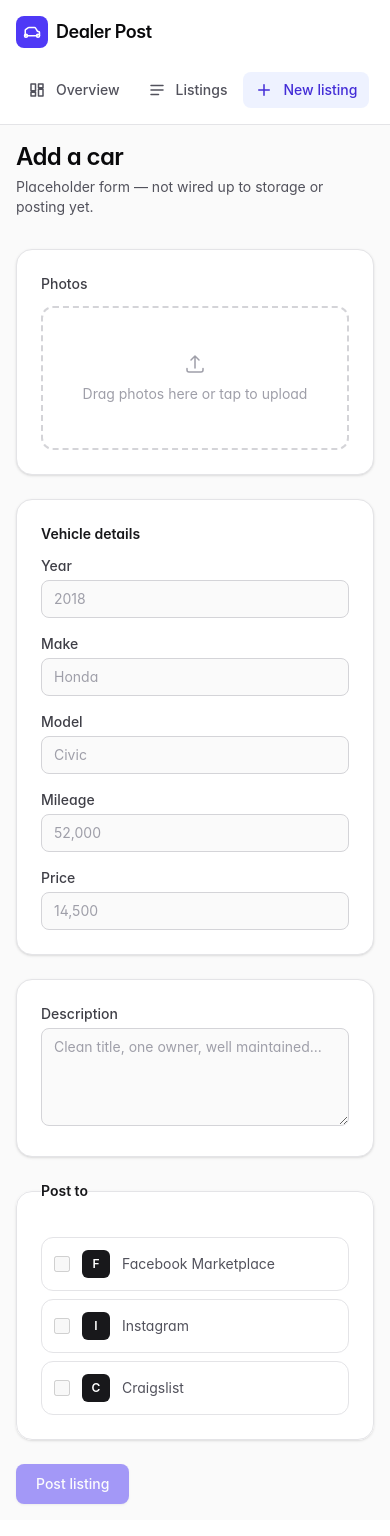
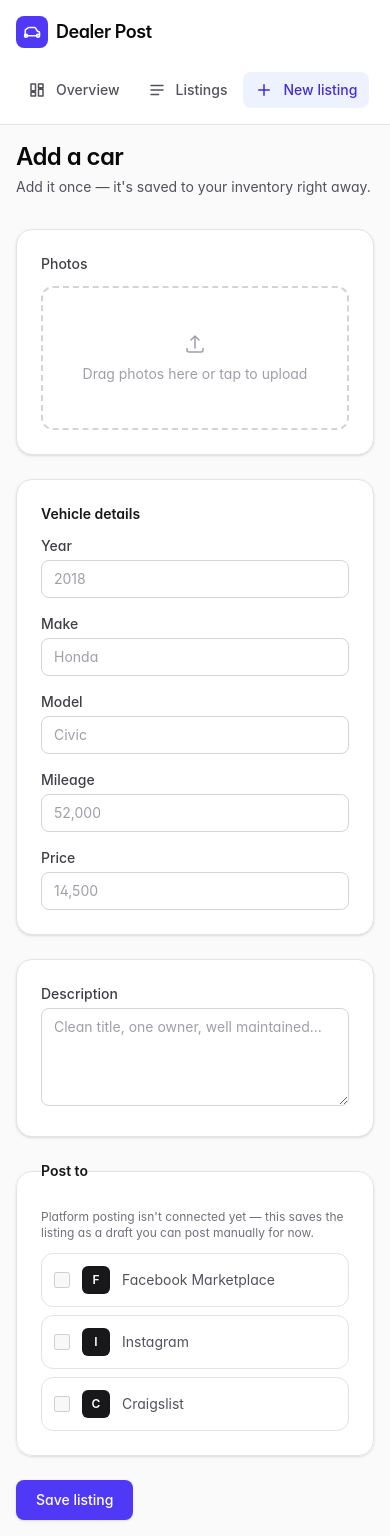
Before and after one commit to xenpain-source/dealer-post, a Next.js app: page /dashboard/listings/new in a window 390 px wide. Built offline with nearby package versions, Linux system fonts and the light colour scheme.

Commit message:
Update page.tsx

```diff
--- a/app/(dashboard)/dashboard/listings/new/page.tsx
+++ b/app/(dashboard)/dashboard/listings/new/page.tsx
@@ -1,164 +1,19 @@
 import type { Metadata } from "next";
-import { platforms } from "@/lib/platforms";
+import { NewListingForm } from "@/components/dashboard/NewListingForm";
 
 export const metadata: Metadata = {
   title: "Add a car",
 };
-
-const inputClass =
-  "mt-1 w-full rounded-lg border border-zinc-300 px-3 py-2 text-sm placeholder:text-zinc-400 focus:border-indigo-500 focus:ring-2 focus:ring-indigo-100 focus:outline-none disabled:bg-zinc-50 disabled:text-zinc-400";
-
-const labelClass = "block text-sm font-medium text-zinc-700";
 
 export default function NewListingPage() {
   return (
     <div className="max-w-2xl">
       <h1 className="text-2xl font-semibold tracking-tight">Add a car</h1>
       <p className="mt-1 text-sm text-zinc-600">
-        Placeholder form — not wired up to storage or posting yet.
+        Add it once — it&apos;s saved to your inventory right away.
       </p>
 
-      <form className="mt-8 flex flex-col gap-6">
-        <div className="rounded-2xl border border-zinc-200 bg-white p-6 shadow-sm">
-          <label htmlFor="photos" className={labelClass}>
-            Photos
-          </label>
-          <div
-            id="photos"
-            className="mt-3 flex h-36 flex-col items-center justify-center gap-2 rounded-xl border-2 border-dashed border-zinc-300 text-sm text-zinc-400"
-          >
-            <svg
-              viewBox="0 0 24 24"
-              fill="none"
-              className="h-6 w-6"
-              stroke="currentColor"
-              strokeWidth="1.5"
-              strokeLinecap="round"
-              strokeLinejoin="round"
-            >
-              <path d="M4 16.5V18a2 2 0 0 0 2 2h12a2 2 0 0 0 2-2v-1.5M16 8l-4-4-4 4M12 4v12" />
-            </svg>
-            Drag photos here or tap to upload
-          </div>
-        </div>
-
-        <div className="rounded-2xl border border-zinc-200 bg-white p-6 shadow-sm">
-          <h2 className="text-sm font-semibold text-zinc-900">
-            Vehicle details
-          </h2>
-          <div className="mt-3 grid grid-cols-1 gap-4 sm:grid-cols-2">
-            <div>
-              <label htmlFor="year" className={labelClass}>
-                Year
-              </label>
-              <input
-                id="year"
-                name="year"
-                disabled
-                placeholder="2018"
-                className={inputClass}
-              />
-            </div>
-            <div>
-              <label htmlFor="make" className={labelClass}>
-                Make
-              </label>
-              <input
-                id="make"
-                name="make"
-                disabled
-                placeholder="Honda"
-                className={inputClass}
-              />
-            </div>
-            <div>
-              <label htmlFor="model" className={labelClass}>
-                Model
-              </label>
-              <input
-                id="model"
-                name="model"
-                disabled
-                placeholder="Civic"
-                className={inputClass}
-              />
-            </div>
-            <div>
-              <label htmlFor="mileage" className={labelClass}>
-                Mileage
-              </label>
-              <input
-                id="mileage"
-                name="mileage"
-                disabled
-                placeholder="52,000"
-                className={inputClass}
-              />
-            </div>
-            <div>
-              <label htmlFor="price" className={labelClass}>
-                Price
-              </label>
-              <input
-                id="price"
-                name="price"
-                disabled
-                placeholder="14,500"
-                className={inputClass}
-              />
-            </div>
-          </div>
-        </div>
-
-        <div className="rounded-2xl border border-zinc-200 bg-white p-6 shadow-sm">
-          <label htmlFor="description" className={labelClass}>
-            Description
-          </label>
-          <textarea
-            id="description"
-            name="description"
-            disabled
-            rows={4}
-            placeholder="Clean title, one owner, well maintained..."
-            className={inputClass}
-          />
-        </div>
-
-        <fieldset className="rounded-2xl border border-zinc-200 bg-white p-6 shadow-sm">
-          <legend className="text-sm font-semibold text-zinc-900">
-            Post to
-          </legend>
-          <div className="mt-3 flex flex-col gap-2">
-            {platforms.map((platform) => (
-              <label
-                key={platform.id}
-                htmlFor={`platform-${platform.id}`}
-                className="flex cursor-not-allowed items-center gap-3 rounded-xl border border-zinc-200 p-3 text-sm text-zinc-600"
-              >
-                <input
-                  id={`platform-${platform.id}`}
-                  name="platforms"
-                  type="checkbox"
-                  disabled
-                  className="h-4 w-4 rounded border-zinc-300 text-indigo-600 focus:ring-indigo-500"
-                />
-                <span className="flex h-7 w-7 items-center justify-center rounded-md bg-zinc-900 text-xs font-semibold text-white">
-                  {platform.name.charAt(0)}
-                </span>
-                {platform.name}
-              </label>
-            ))}
-          </div>
-        </fieldset>
-
-        <button
-          type="submit"
-          disabled
-          className="w-fit rounded-lg bg-indigo-600 px-5 py-2.5 text-sm font-medium text-white opacity-50 shadow-sm"
-        >
-          Post listing
-        </button>
-      </form>
+      <NewListingForm />
     </div>
   );
 }
```
